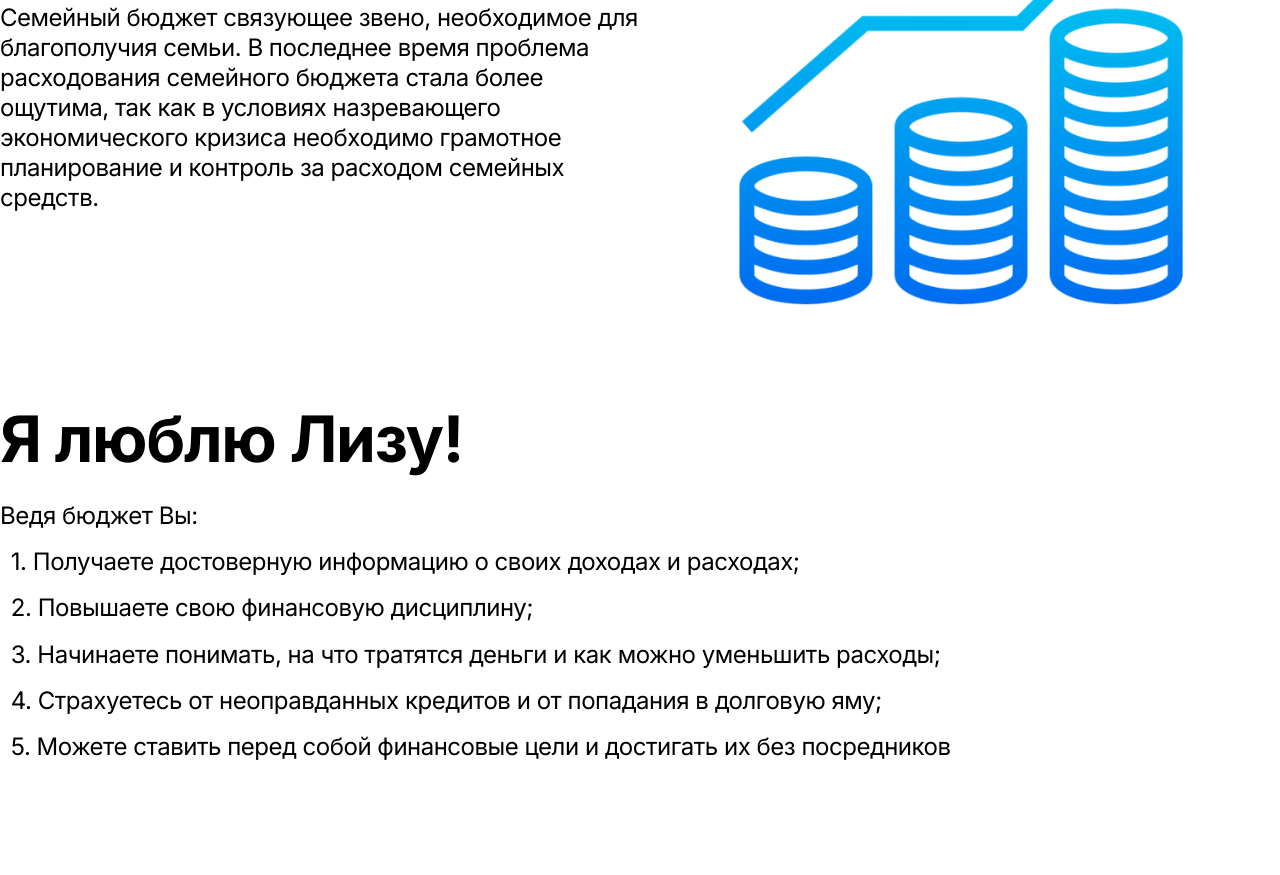
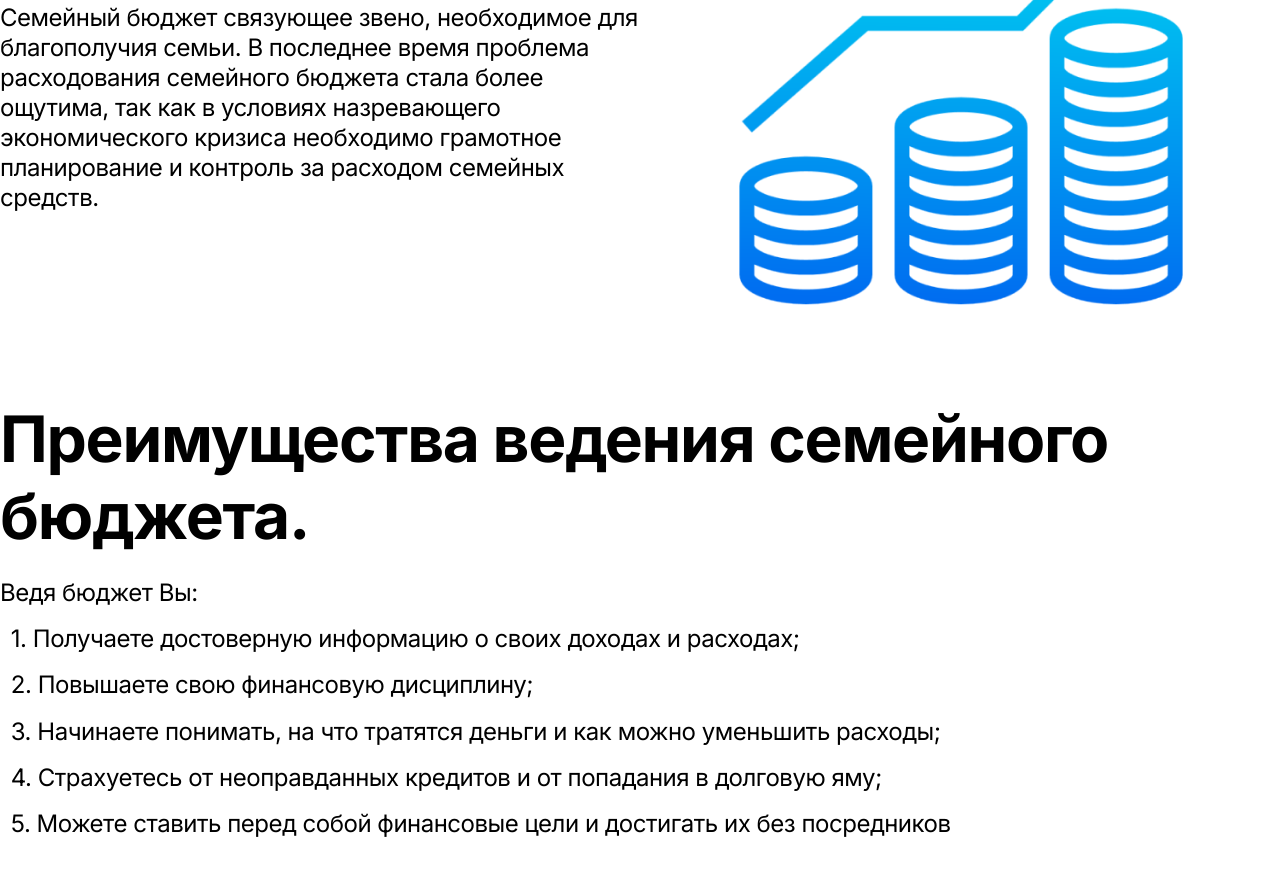
Before and after one commit to xDesius/FBudget, a plain HTML site: page index.html in a window 1280 px wide. Shown: the part 1128-2003 px from the top of the page. Drawn offline with Linux system fonts and the light colour scheme.

Commit message:
first commit

```diff
--- a/index.html
+++ b/index.html
@@ -129,7 +129,7 @@
                          <div class="main__item__flex">
                              <div class="main__item__block-text white_bgc">
                                     <div class="main__item__block-text-main">
-                                        Я люблю Лизу!
+                                        Преимущества ведения семейного бюджета.
                                     </div>
                                     <div class="main__item__block-text-mini">
                                         <p>Ведя бюджет Вы:</p>
```
